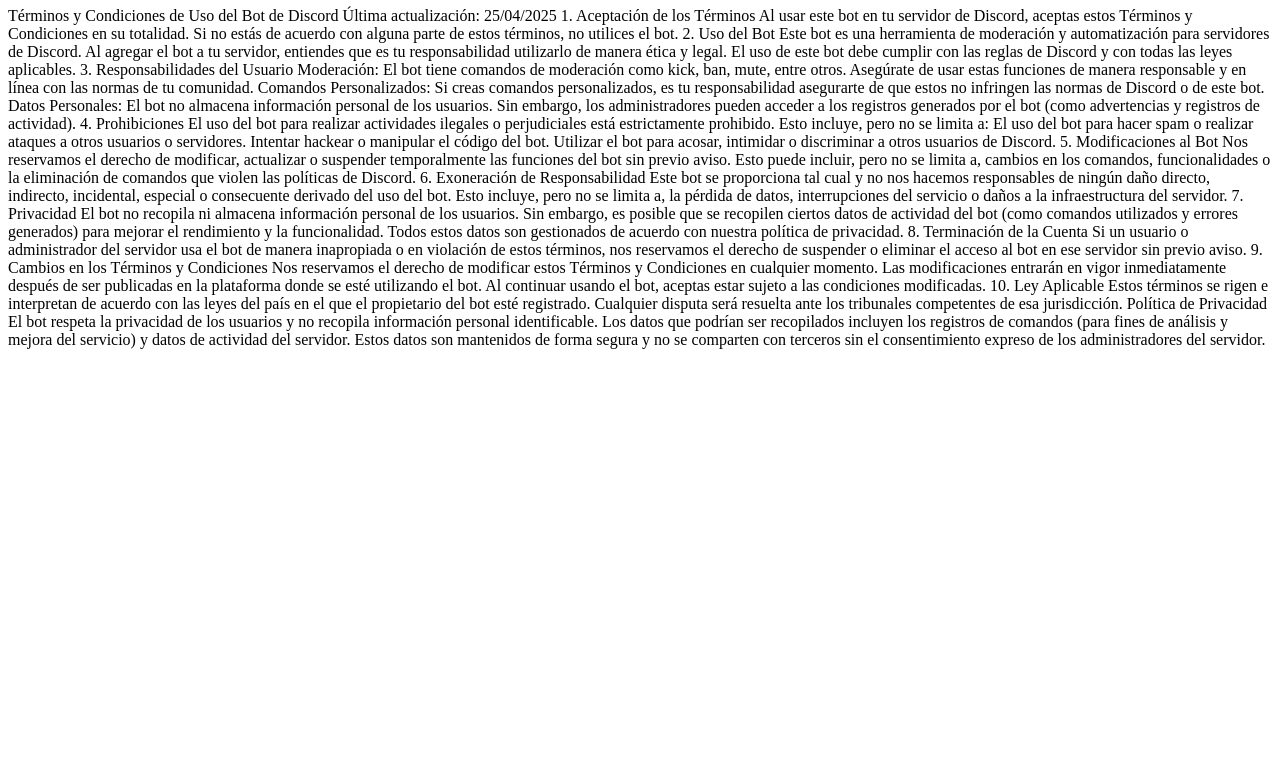
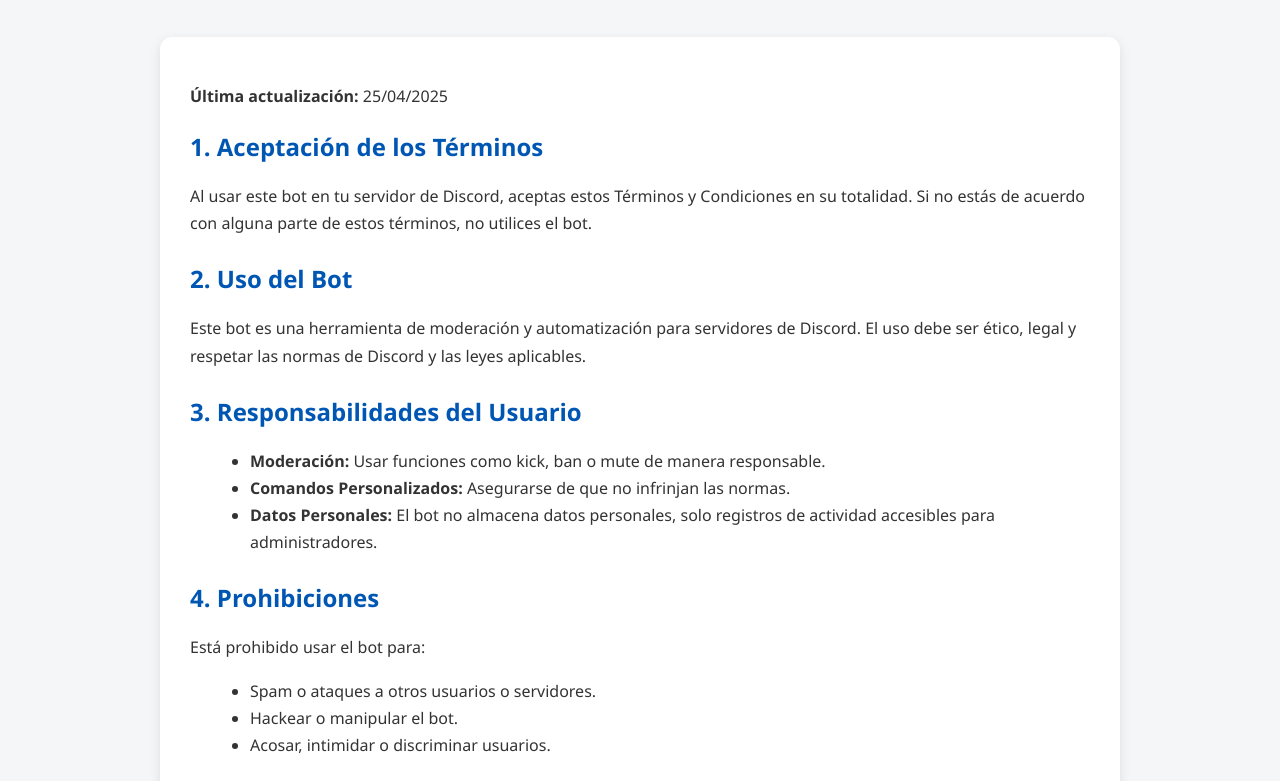
Before and after one commit to Alvaro3016/neoguardian, a plain HTML site: page terminos-condiciones.html in a window 1280 px wide. Shown: the part 73-854 px from the top of the page. Before the commit the page ends 800 px from the top, so only its background shows below. Drawn offline with Linux system fonts and the light colour scheme.

Commit message:
terminos-condiciones.html

```diff
--- a/terminos-condiciones.html
+++ b/terminos-condiciones.html
@@ -4,53 +4,160 @@
     <meta charset="UTF-8">
     <meta name="viewport" content="width=device-width, initial-scale=1.0">
     <title>Términos y Condiciones</title>
+    <style>
+        :root {
+            --background-light: #f4f6f8;
+            --background-dark: #1e1e2f;
+            --text-light: #333;
+            --text-dark: #f0f0f0;
+            --primary-color: #0056b3;
+            --card-light: #fff;
+            --card-dark: #2b2b3d;
+        }
+
+        body {
+            margin: 0;
+            font-family: 'Segoe UI', Tahoma, Geneva, Verdana, sans-serif;
+            background-color: var(--background-light);
+            color: var(--text-light);
+            transition: background-color 0.3s, color 0.3s;
+        }
+
+        header {
+            position: sticky;
+            top: 0;
+            background-color: var(--primary-color);
+            padding: 10px 20px;
+            color: white;
+            font-size: 22px;
+            text-align: center;
+            z-index: 1000;
+            box-shadow: 0 2px 8px rgba(0,0,0,0.2);
+        }
+
+        .container {
+            max-width: 900px;
+            background-color: var(--card-light);
+            margin: 60px auto 40px;
+            padding: 30px;
+            border-radius: 12px;
+            box-shadow: 0 4px 12px rgba(0,0,0,0.1);
+            transition: background-color 0.3s;
+        }
+
+        h1, h2 {
+            color: var(--primary-color);
+            margin-top: 20px;
+        }
+
+        p, li {
+            line-height: 1.7;
+        }
+
+        ul {
+            margin-left: 20px;
+        }
+
+        .section {
+            margin-bottom: 25px;
+            opacity: 0;
+            transform: translateY(20px);
+            animation: fadeInUp 0.7s forwards;
+        }
+
+        @keyframes fadeInUp {
+            to {
+                opacity: 1;
+                transform: translateY(0);
+            }
+        }
+
+        @media (prefers-color-scheme: dark) {
+            body {
+                background-color: var(--background-dark);
+                color: var(--text-dark);
+            }
+            .container {
+                background-color: var(--card-dark);
+            }
+            header {
+                background-color: #0078d7;
+            }
+            h1, h2 {
+                color: #66aaff;
+            }
+        }
+    </style>
 </head>
 <body>
-    <h1>Términos y Condiciones</h1>
-    <p>Términos y Condiciones de Uso del Bot de Discord
-Última actualización: 25/04/2025
+    <header>Términos y Condiciones</header>
 
-1. Aceptación de los Términos
-Al usar este bot en tu servidor de Discord, aceptas estos Términos y Condiciones en su totalidad. Si no estás de acuerdo con alguna parte de estos términos, no utilices el bot.
+    <div class="container">
+        <p><strong>Última actualización:</strong> 25/04/2025</p>
 
-2. Uso del Bot
-Este bot es una herramienta de moderación y automatización para servidores de Discord. Al agregar el bot a tu servidor, entiendes que es tu responsabilidad utilizarlo de manera ética y legal. El uso de este bot debe cumplir con las reglas de Discord y con todas las leyes aplicables.
+        <div class="section">
+            <h2>1. Aceptación de los Términos</h2>
+            <p>Al usar este bot en tu servidor de Discord, aceptas estos Términos y Condiciones en su totalidad. Si no estás de acuerdo con alguna parte de estos términos, no utilices el bot.</p>
+        </div>
 
-3. Responsabilidades del Usuario
-Moderación: El bot tiene comandos de moderación como kick, ban, mute, entre otros. Asegúrate de usar estas funciones de manera responsable y en línea con las normas de tu comunidad.
+        <div class="section">
+            <h2>2. Uso del Bot</h2>
+            <p>Este bot es una herramienta de moderación y automatización para servidores de Discord. El uso debe ser ético, legal y respetar las normas de Discord y las leyes aplicables.</p>
+        </div>
 
-Comandos Personalizados: Si creas comandos personalizados, es tu responsabilidad asegurarte de que estos no infringen las normas de Discord o de este bot.
+        <div class="section">
+            <h2>3. Responsabilidades del Usuario</h2>
+            <ul>
+                <li><strong>Moderación:</strong> Usar funciones como kick, ban o mute de manera responsable.</li>
+                <li><strong>Comandos Personalizados:</strong> Asegurarse de que no infrinjan las normas.</li>
+                <li><strong>Datos Personales:</strong> El bot no almacena datos personales, solo registros de actividad accesibles para administradores.</li>
+            </ul>
+        </div>
 
-Datos Personales: El bot no almacena información personal de los usuarios. Sin embargo, los administradores pueden acceder a los registros generados por el bot (como advertencias y registros de actividad).
+        <div class="section">
+            <h2>4. Prohibiciones</h2>
+            <p>Está prohibido usar el bot para:</p>
+            <ul>
+                <li>Spam o ataques a otros usuarios o servidores.</li>
+                <li>Hackear o manipular el bot.</li>
+                <li>Acosar, intimidar o discriminar usuarios.</li>
+            </ul>
+        </div>
 
-4. Prohibiciones
-El uso del bot para realizar actividades ilegales o perjudiciales está estrictamente prohibido. Esto incluye, pero no se limita a:
+        <div class="section">
+            <h2>5. Modificaciones al Bot</h2>
+            <p>Nos reservamos el derecho de modificar, actualizar o suspender funciones del bot sin previo aviso.</p>
+        </div>
 
-El uso del bot para hacer spam o realizar ataques a otros usuarios o servidores.
+        <div class="section">
+            <h2>6. Exoneración de Responsabilidad</h2>
+            <p>El bot se proporciona "tal cual" y no nos responsabilizamos por daños derivados de su uso.</p>
+        </div>
 
-Intentar hackear o manipular el código del bot.
+        <div class="section">
+            <h2>7. Privacidad</h2>
+            <p>No recopilamos información personal. Solo datos de actividad del bot para mejora interna, gestionados bajo nuestra política de privacidad.</p>
+        </div>
 
-Utilizar el bot para acosar, intimidar o discriminar a otros usuarios de Discord.
+        <div class="section">
+            <h2>8. Terminación de la Cuenta</h2>
+            <p>Podemos suspender o eliminar el acceso al bot en caso de uso inapropiado.</p>
+        </div>
 
-5. Modificaciones al Bot
-Nos reservamos el derecho de modificar, actualizar o suspender temporalmente las funciones del bot sin previo aviso. Esto puede incluir, pero no se limita a, cambios en los comandos, funcionalidades o la eliminación de comandos que violen las políticas de Discord.
+        <div class="section">
+            <h2>9. Cambios en los Términos y Condiciones</h2>
+            <p>Estos términos pueden ser modificados en cualquier momento y se aplicarán inmediatamente tras su publicación.</p>
+        </div>
 
-6. Exoneración de Responsabilidad
-Este bot se proporciona tal cual y no nos hacemos responsables de ningún daño directo, indirecto, incidental, especial o consecuente derivado del uso del bot. Esto incluye, pero no se limita a, la pérdida de datos, interrupciones del servicio o daños a la infraestructura del servidor.
+        <div class="section">
+            <h2>10. Ley Aplicable</h2>
+            <p>Se rigen por las leyes del país donde esté registrado el propietario del bot.</p>
+        </div>
 
-7. Privacidad
-El bot no recopila ni almacena información personal de los usuarios. Sin embargo, es posible que se recopilen ciertos datos de actividad del bot (como comandos utilizados y errores generados) para mejorar el rendimiento y la funcionalidad. Todos estos datos son gestionados de acuerdo con nuestra política de privacidad.
-
-8. Terminación de la Cuenta
-Si un usuario o administrador del servidor usa el bot de manera inapropiada o en violación de estos términos, nos reservamos el derecho de suspender o eliminar el acceso al bot en ese servidor sin previo aviso.
-
-9. Cambios en los Términos y Condiciones
-Nos reservamos el derecho de modificar estos Términos y Condiciones en cualquier momento. Las modificaciones entrarán en vigor inmediatamente después de ser publicadas en la plataforma donde se esté utilizando el bot. Al continuar usando el bot, aceptas estar sujeto a las condiciones modificadas.
-
-10. Ley Aplicable
-Estos términos se rigen e interpretan de acuerdo con las leyes del país en el que el propietario del bot esté registrado. Cualquier disputa será resuelta ante los tribunales competentes de esa jurisdicción.
-
-Política de Privacidad
-El bot respeta la privacidad de los usuarios y no recopila información personal identificable. Los datos que podrían ser recopilados incluyen los registros de comandos (para fines de análisis y mejora del servicio) y datos de actividad del servidor. Estos datos son mantenidos de forma segura y no se comparten con terceros sin el consentimiento expreso de los administradores del servidor.</p>
+        <div class="section">
+            <h2>Política de Privacidad</h2>
+            <p>Respetamos la privacidad de los usuarios. Solo recopilamos datos mínimos necesarios para análisis interno, sin compartirlos a terceros.</p>
+        </div>
+    </div>
 </body>
 </html>
```
